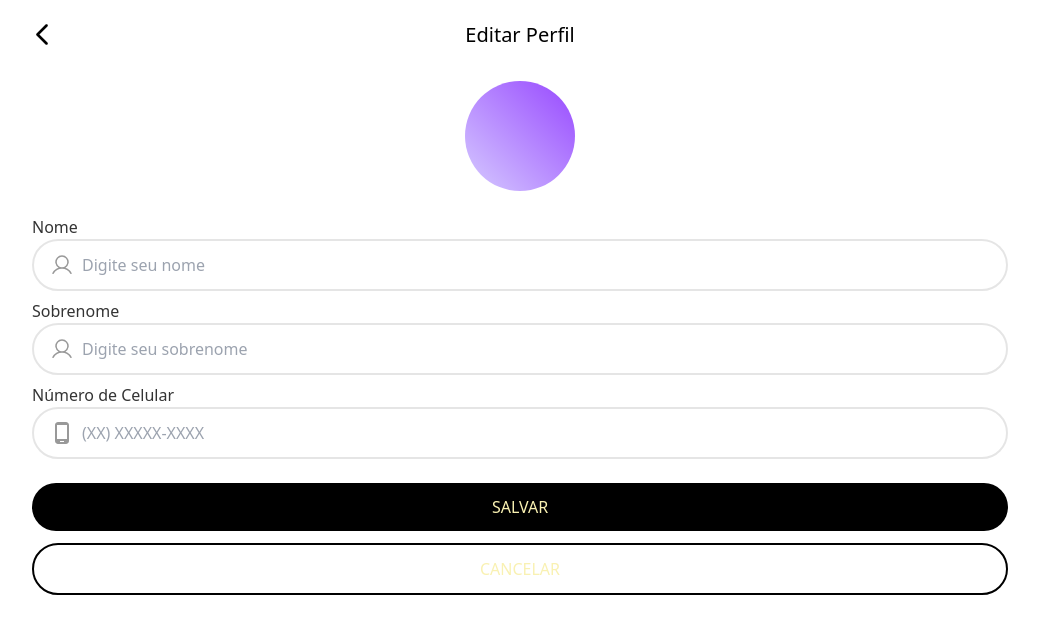
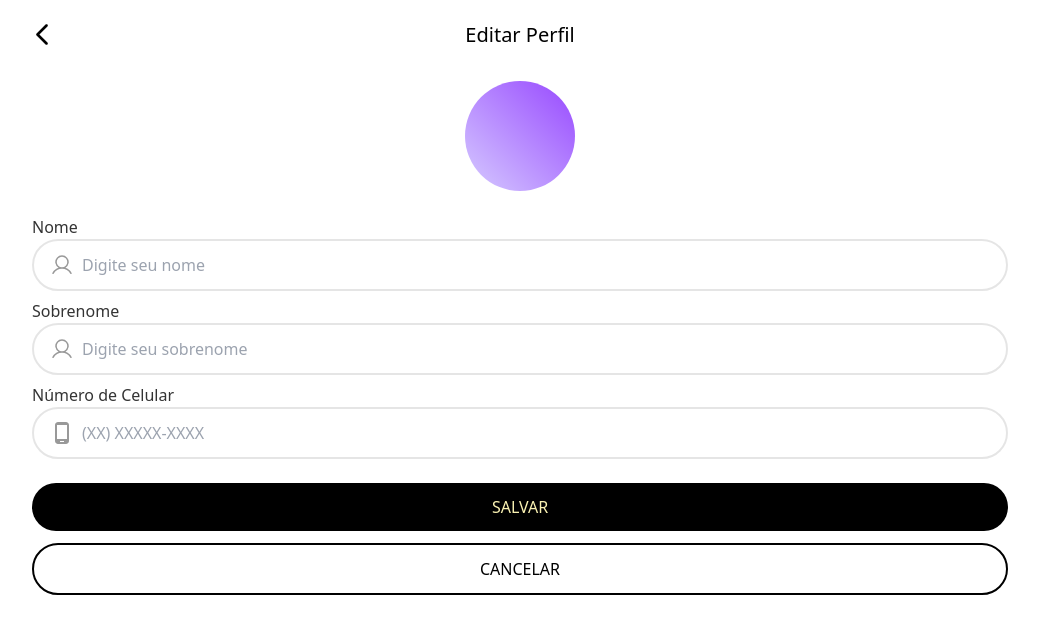
Before and after one commit to galenomoon/himoon-pwa, a Next.js app: page /perfil/dados-pessoais in a window 1280 px wide. Shown: the top 634 px of the page, without its empty margins (120-1159 px from the left). Built offline with nearby package versions, Linux system fonts and the light colour scheme; no server answers.

Commit message:
fic color

```diff
--- a/src/pages/perfil/dados-pessoais/index.tsx
+++ b/src/pages/perfil/dados-pessoais/index.tsx
@@ -111,7 +111,7 @@ export default function EditProfile() {
           </Button>
           <Button
             href="/perfil"
-            className="bg-white text-black border-black border-2 font-medium w-full"
+            className="bg-white !text-black border-black border-2 font-medium w-full"
           >
             Cancelar
           </Button>
```
